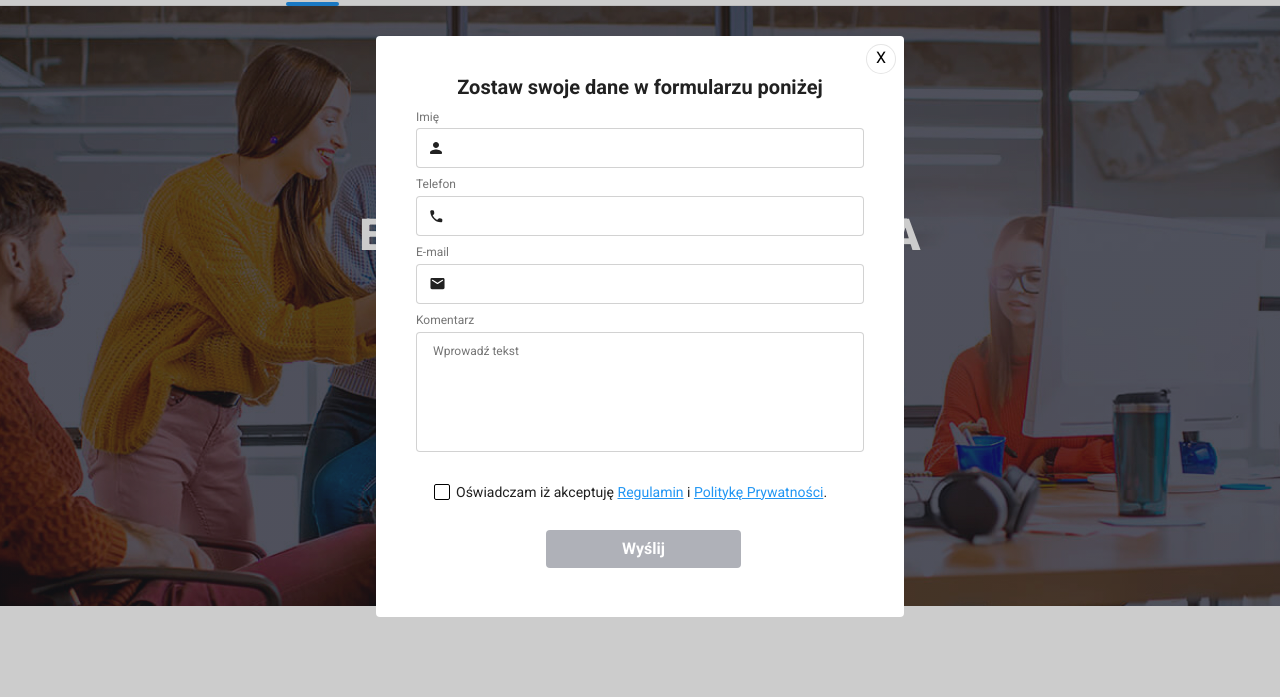
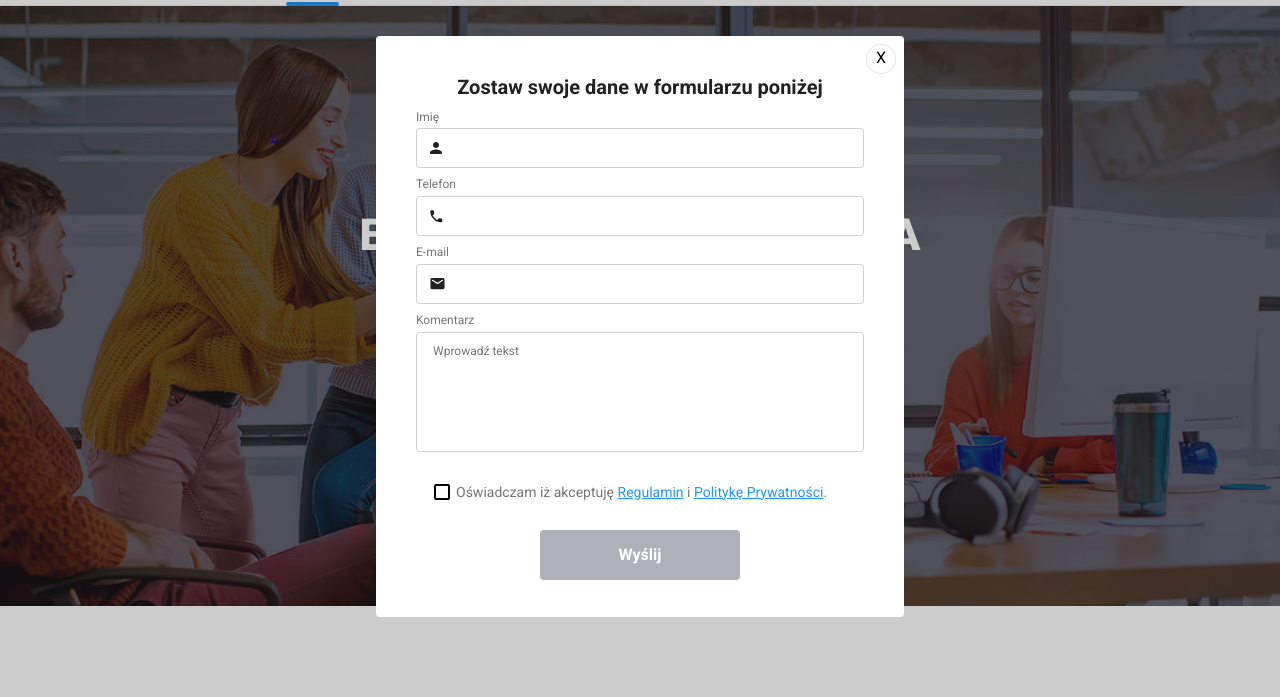
Before and after one commit to malwinaknie/goit-markup-hw-08, a plain HTML site: page index.html in a window 1280 px wide. Both pictures are taken after a click on the button "Zamów usługę". Shown: the part 74-771 px from the top of the page. Drawn offline with nearby package versions, Linux system fonts and the light colour scheme.

Commit message:
Update styles.css

```diff
--- a/css/styles.css
+++ b/css/styles.css
@@ -776,19 +776,23 @@ h3 {
     flex-direction: column;
 }
 
+
 .modal-form-policy-text::before {
     position: absolute;
-    display: flex;
+    display: block;
     margin-left: -22px;
     content: "";
     width: 16px;
     height: 16px;
-    border: 1px solid black;
+    border: 2px solid black;
     border-radius: 2px;
-    transition: 250ms cubic-bezier(0.4, 0, 0.2, 1);
+
+
 }
 
 .modal-form-policy-text {
+    font-family: var(--Roboto);
+    color: #757575;
     margin-top: 20px;
     padding-left: 40px;
     font-size: 14px;
@@ -798,7 +802,7 @@ h3 {
     background-color: var(--brand-color);
     border: 3px solid var(--brand-color);
     background-image: url("../images/Vector.svg");
-    transition: 250ms cubic-bezier(0.4, 0, 0.2, 1);
+
 }
 
 .visually-hidden {
@@ -817,8 +821,10 @@ h3 {
     font-weight: 700;
     font-size: 16px;
     line-height: 1,87;
+    width: 200px;
+    height: 50px;
     margin-top: 30px;
-    margin-left: 170px;
+    margin-left: 164px;
     padding: 10px 76px;
     border: none;
     border-radius: 4px;
```
